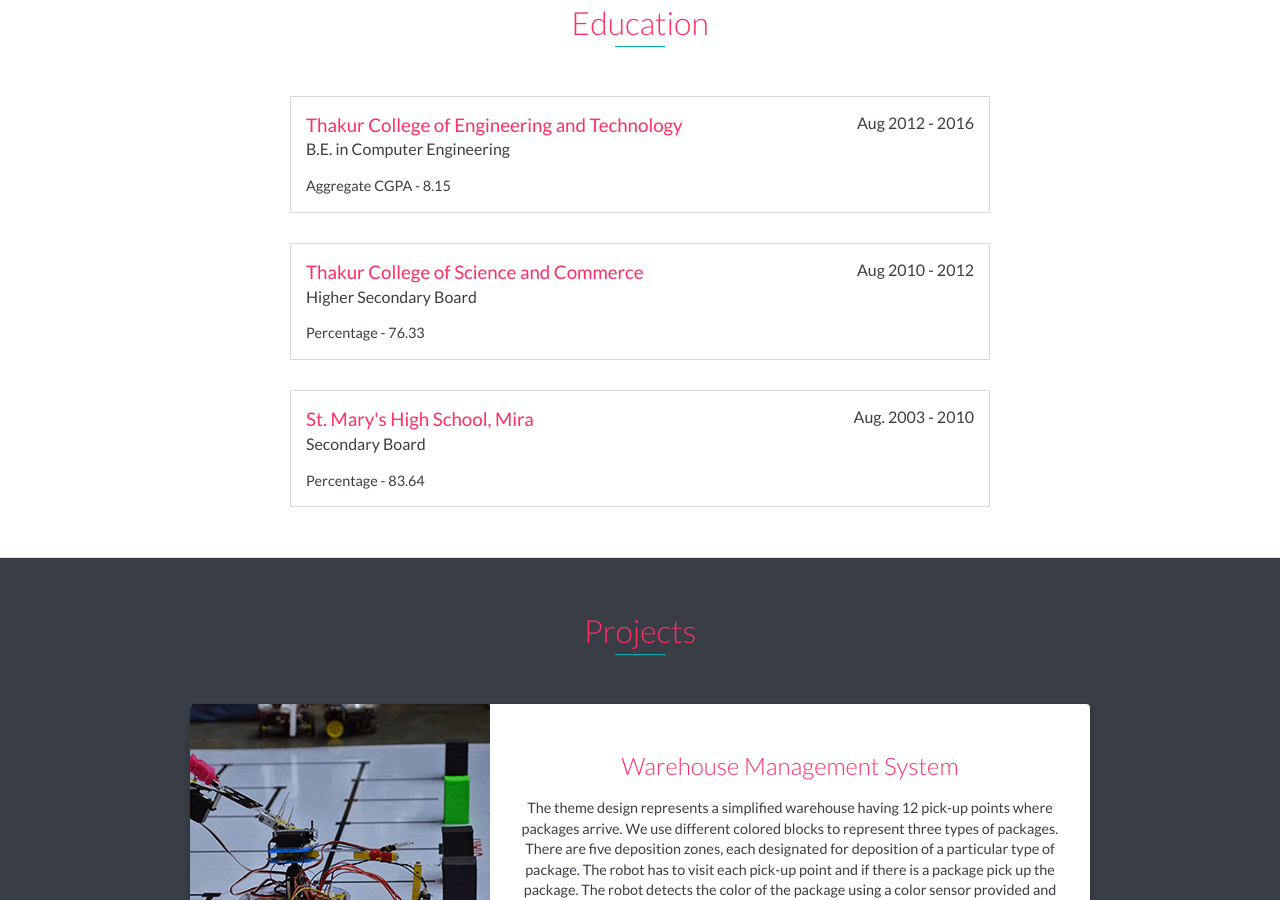
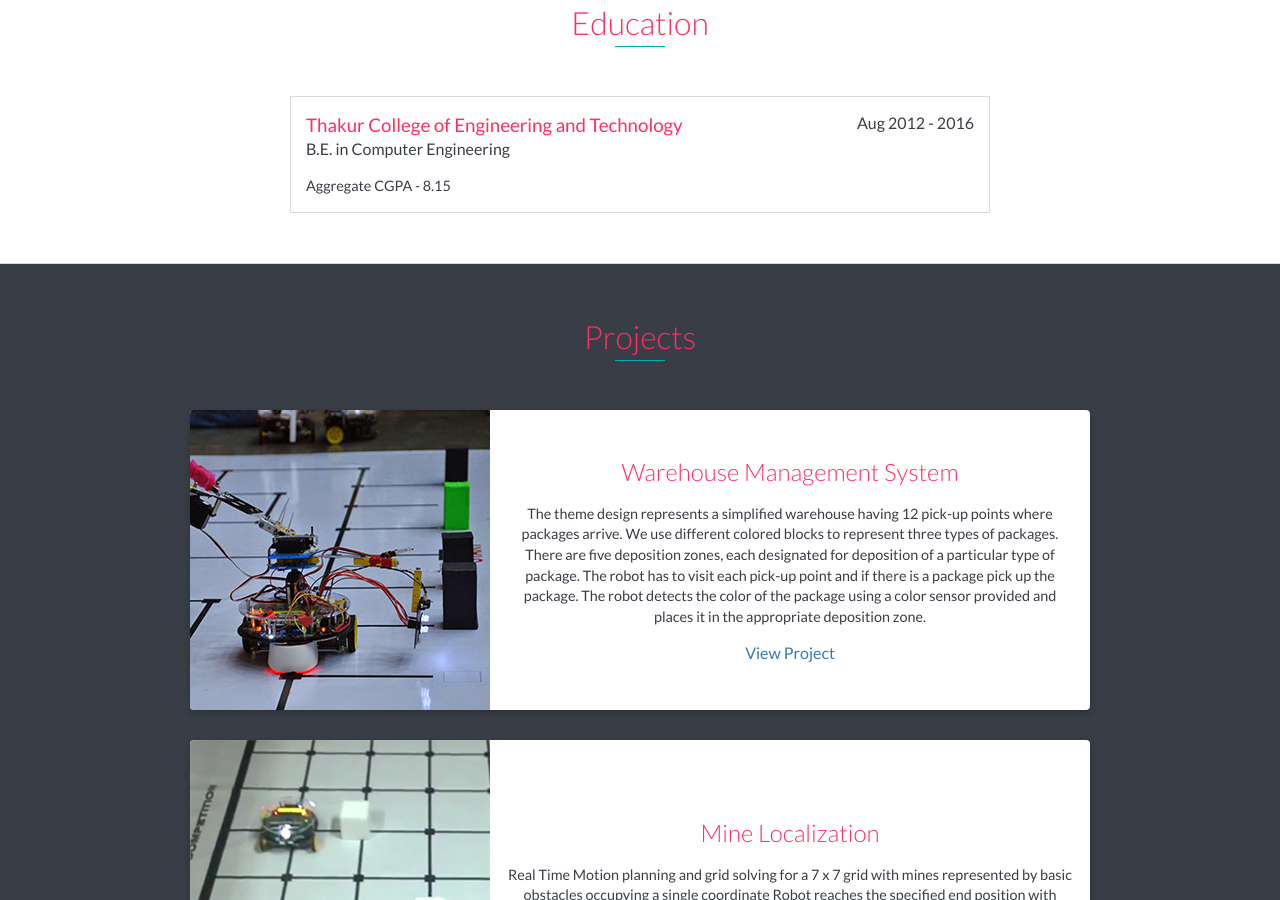
Before and after one commit to meanmachin3/meanmachin3.github.io, a Jekyll site: the page built from index.md, in a window 1280 px wide and 900 px high, scrolled down 1699 px. Built offline with Jekyll 4.4.1, drawn with Linux system fonts in a browser that asks for light colours; our own code applies the rules of GitHub Pages for plain Markdown files.

Commit message:
Update education.yml

```diff
--- a/_data/education.yml
+++ b/_data/education.yml
@@ -2,11 +2,3 @@
   year: Aug 2012 - 2016
   specialization: B.E. in Computer Engineering
   grade: Aggregate CGPA - 8.15
-- name: Thakur College of Science and Commerce
-  year: Aug 2010 - 2012
-  specialization: Higher Secondary Board
-  grade: Percentage - 76.33
-- name: St. Mary's High School, Mira
-  year: Aug. 2003 - 2010
-  specialization: Secondary Board
-  grade: Percentage - 83.64
```
